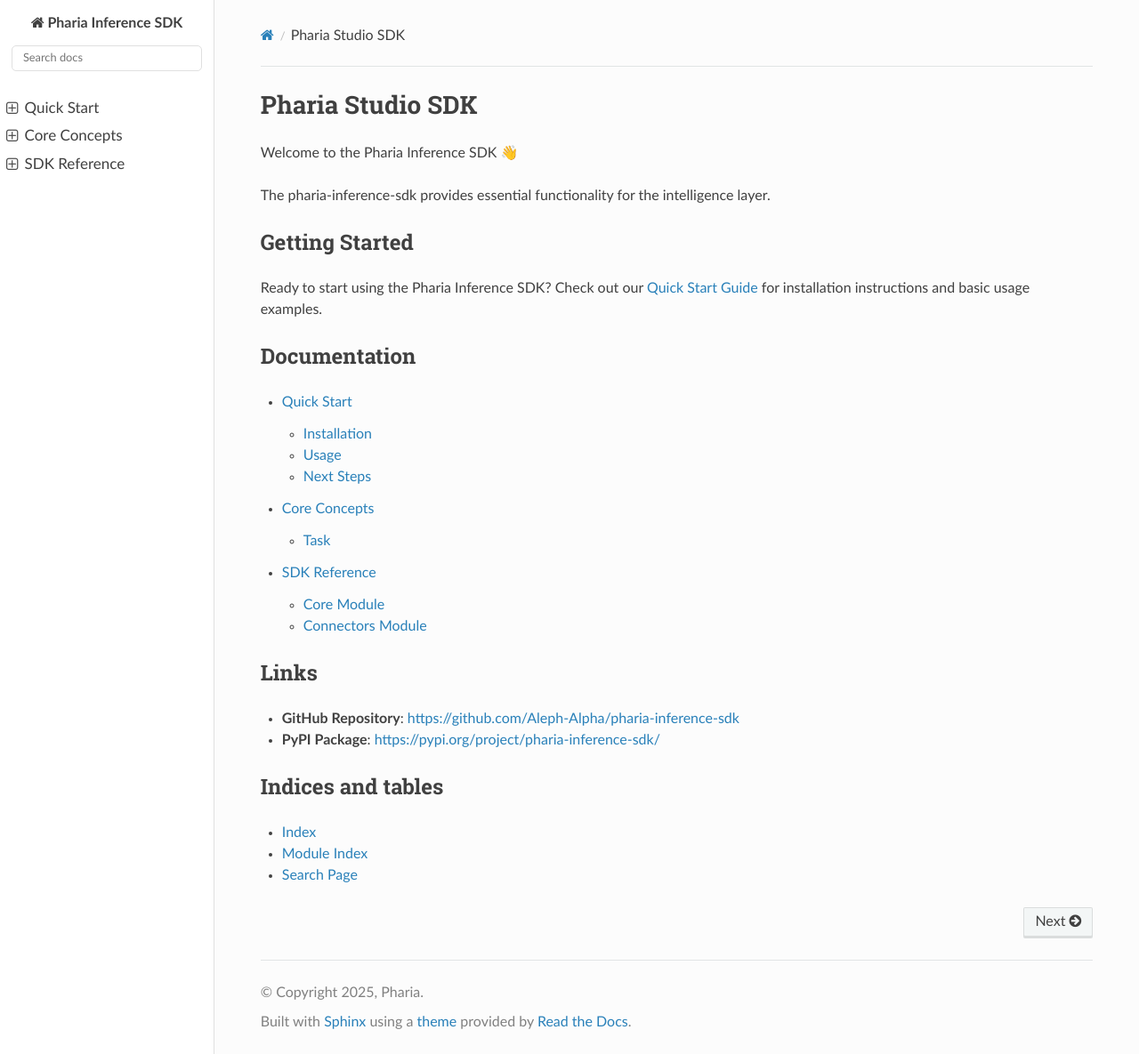
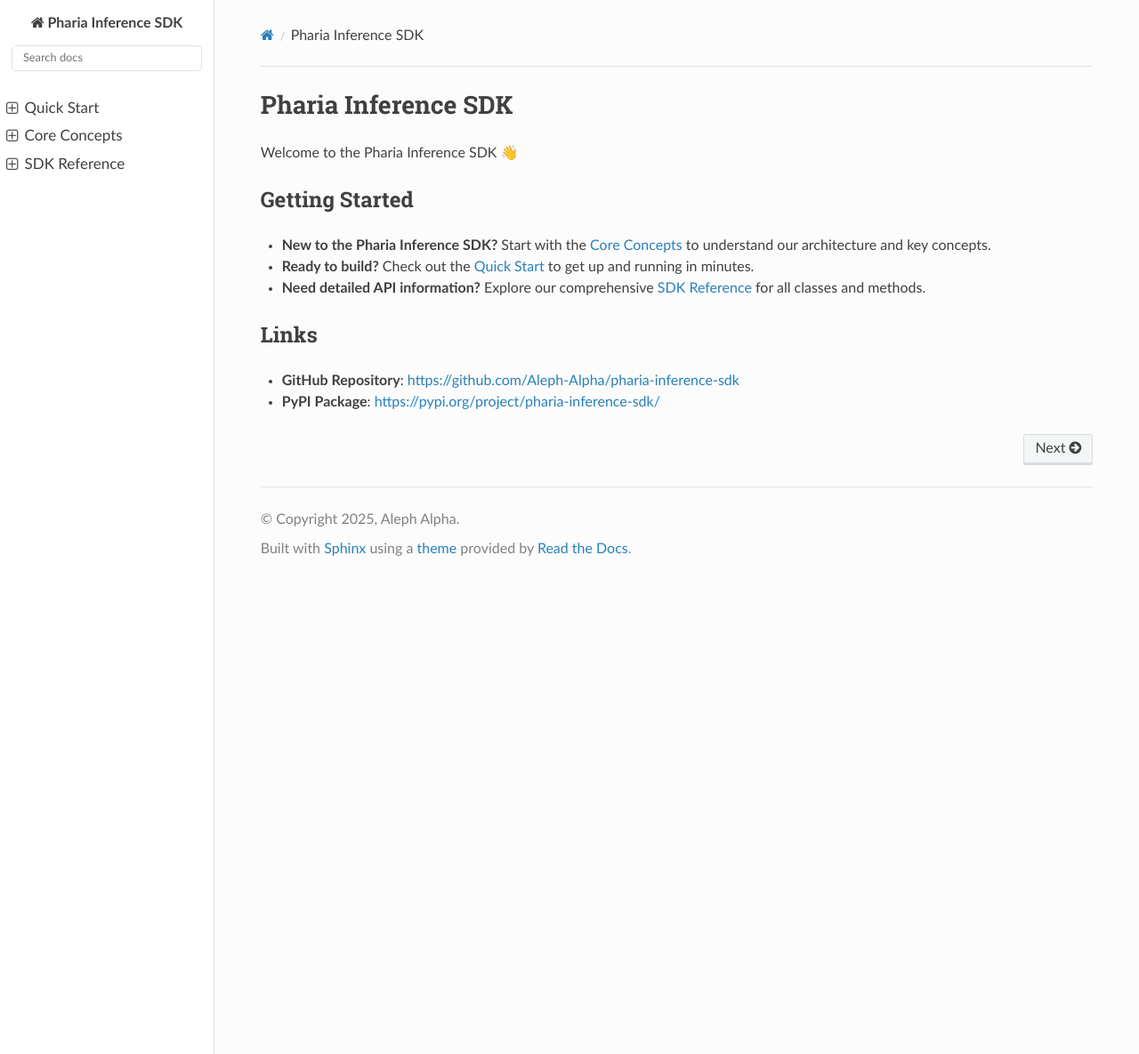
Before and after one commit to Aleph-Alpha/pharia-inference-sdk, a Sphinx documentation site: the page built from docs/source/index.md, in a window 1280 px wide and 1185 px high. Shown: the whole window at 89% size. Built offline with Sphinx 7.4.7 and the Read the Docs theme 3.1.0, drawn with Linux system fonts in a browser that asks for light colours.

Commit message:
docs: improve docs

````diff
--- a/docs/source/conf.py
+++ b/docs/source/conf.py
@@ -9,7 +9,7 @@
 # https://www.sphinx-doc.org/en/master/usage/configuration.html#project-information
 
 project = "Pharia Inference SDK"
-copyright = "2025, Pharia"
+copyright = "2025, Aleph Alpha"
 author = "Aleph Alpha"
 version = importlib.metadata.version("pharia-inference-sdk")
 
--- a/docs/source/index.md
+++ b/docs/source/index.md
@@ -1,17 +1,16 @@
-# Pharia Studio SDK
+# Pharia Inference SDK
 
 Welcome to the Pharia Inference SDK 👋
 
-The pharia-inference-sdk provides essential functionality for the intelligence layer.
-
 ## Getting Started
 
-Ready to start using the Pharia Inference SDK? Check out our [Quick Start Guide](01-quickstart) for installation instructions and basic usage examples.
-
-## Documentation
+- **New to the Pharia Inference SDK?** Start with the {doc}`02-core_concepts` to understand our architecture and key concepts.
+- **Ready to build?** Check out the {doc}`01-quickstart` to get up and running in minutes.
+- **Need detailed API information?** Explore our comprehensive {doc}`references` for all classes and methods.
 
 ```{toctree}
 :maxdepth: 2
+:hidden:
 
 01-quickstart
 02-core_concepts
@@ -22,9 +21,3 @@
 
 - **GitHub Repository**: [https://github.com/Aleph-Alpha/pharia-inference-sdk](https://github.com/Aleph-Alpha/pharia-inference-sdk)
 - **PyPI Package**: [https://pypi.org/project/pharia-inference-sdk/](https://pypi.org/project/pharia-inference-sdk/)
-
-## Indices and tables
-
-* {ref}`genindex`
-* {ref}`modindex`
-* {ref}`search`
````
